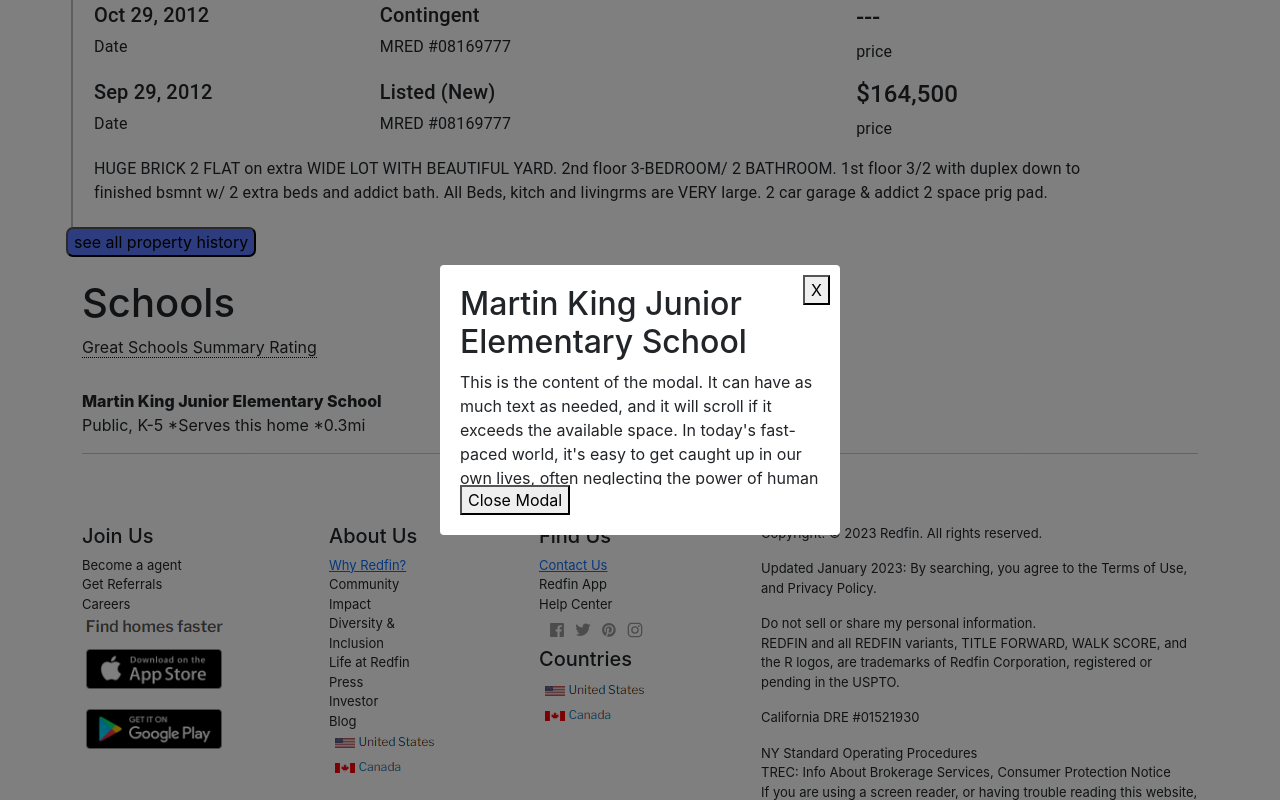
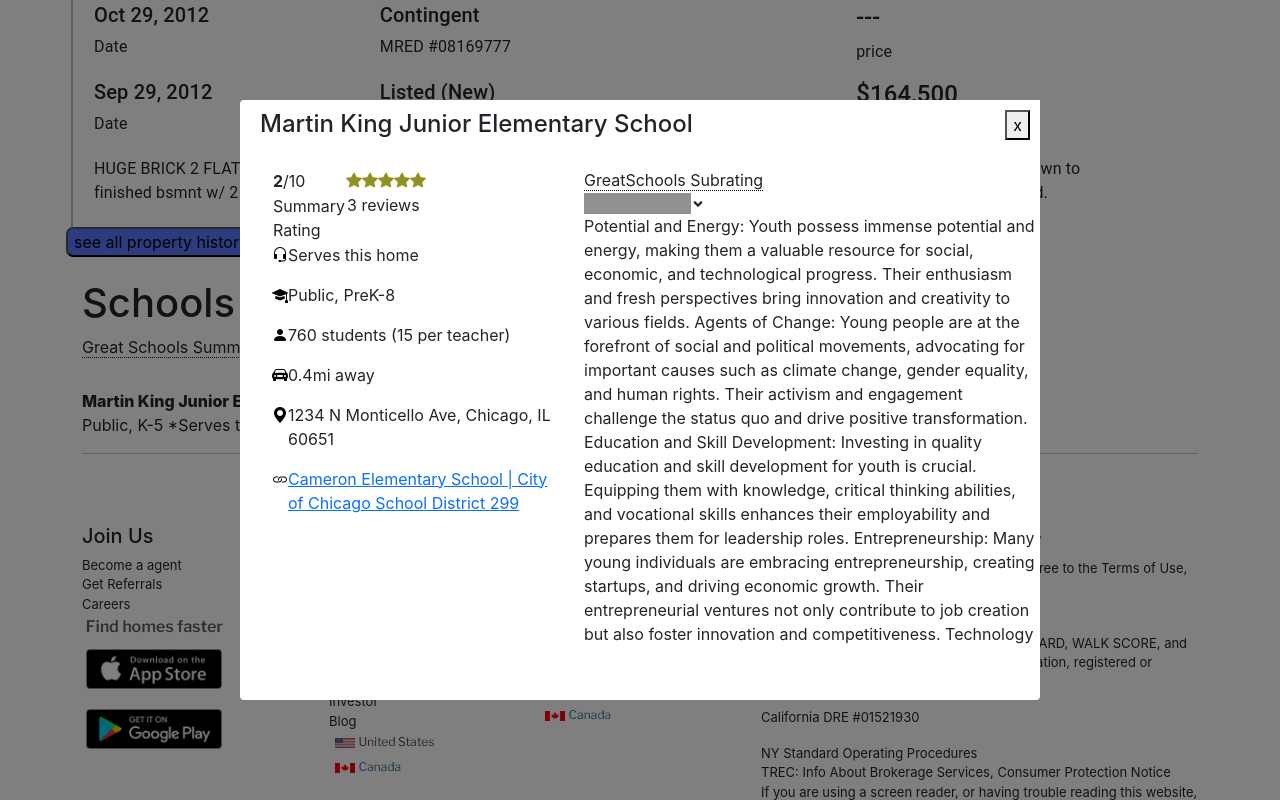
Before and after one commit to abhinav-sharma1611/realestaterealty, a React (Create React App) app: page /blog in a window 1280 px wide. Both pictures are taken after a click on the element "Martin King Junior Elementary School". Shown: the part 4108-4908 px from the top of the page. Built offline with nearby package versions, Linux system fonts and the light colour scheme.

Commit message:
School tab

```diff
--- a/package.json
+++ b/package.json
@@ -17,6 +17,7 @@
     "jquery": "^3.7.0",
     "react": "^18.2.0",
     "react-dom": "^18.2.0",
+    "react-icons": "^4.10.1",
     "react-router-dom": "^6.14.1",
     "react-scripts": "5.0.1",
     "styled-components": "^6.0.3",
--- a/public/index.html
+++ b/public/index.html
@@ -19,6 +19,9 @@
     <link rel="manifest" href="%PUBLIC_URL%/manifest.json" />
     <link href="https://cdn.jsdelivr.net/npm/bootstrap@5.3.0/dist/css/bootstrap.min.css" rel="stylesheet" integrity="sha384-9ndCyUaIbzAi2FUVXJi0CjmCapSmO7SnpJef0486qhLnuZ2cdeRhO02iuK6FUUVM" crossorigin="anonymous">
     <script src="https://cdn.jsdelivr.net/npm/bootstrap@5.3.0/dist/js/bootstrap.bundle.min.js" integrity="sha384-geWF76RCwLtnZ8qwWowPQNguL3RmwHVBC9FhGdlKrxdiJJigb/j/68SIy3Te4Bkz" crossorigin="anonymous"></script>
+    <link rel="manifest" href="%PUBLIC_URL%/manifest.json" />
+    <link href="https://cdn.jsdelivr.net/npm/bootstrap@5.3.0/dist/css/bootstrap.min.css" rel="stylesheet" integrity="sha384-9ndCyUaIbzAi2FUVXJi0CjmCapSmO7SnpJef0486qhLnuZ2cdeRhO02iuK6FUUVM" crossorigin="anonymous">
+    <link rel="stylesheet" href="https://cdn.jsdelivr.net/npm/bootstrap-icons@1.10.5/font/bootstrap-icons.css">
     <!--
       Notice the use of %PUBLIC_URL% in the tags above.
       It will be replaced with the URL of the `public` folder during the build.
--- a/src/component/App.css
+++ b/src/component/App.css
@@ -825,3 +825,127 @@
     transform: scale(1.03);
     box-shadow: 0 13px 40px -5px hsla(240, 30.1%, 28%, 0.12), 0 8px 32px -8px hsla(0, 0%, 0%, 0.14), 0 -6px 32px -6px hsla(0, 0%, 0%, 0.02);
   }
+
+
+  .tent{
+    cursor: pointer;
+    margin-top: 30px;
+    /* width: 8000px; */
+    font: inherit;
+    font-weight: 800;
+}
+.tent2{
+    cursor: pointer;
+}
+
+.tent:hover{
+    color: rgb(44, 156, 110);
+}
+.tent2:hover{
+    color: rgb(44, 156, 110);
+}
+
+.cnt{
+   width: 900px;
+}
+.und{
+    border-bottom: 1px dotted black;
+}
+
+/* .lpuXrw{
+    width: 1000px;
+}
+
+.cnt5{
+    width: 1000px;
+} */
+
+.tex{
+    display: flex;
+    margin-top: 20px;
+
+}
+
+/* .fix{
+    box-sizing: border-box;
+} */
+
+.headd{
+    align-items: flex-start;
+    background-color: #fff;
+    border-bottom: 1px solid transparent;
+    box-sizing: border-box;
+    display: flex;
+    left: 0;
+    /* padding: 1.5rem 1.5rem 1rem 1.5rem; */
+    padding-top: 10px;
+    position: -webkit-sticky;
+    position: sticky;
+    top: 0;
+    z-index: 10051;
+    margin-top: 0;
+}
+
+
+
+.rating a{
+    text-decoration: dotted;
+  }
+
+  .rating2{
+    display: flex;
+    font-size: smaller;
+
+  }
+
+  .bi-star-fill{
+    color: rgb(146, 146, 33);
+    font-size: medium;
+  }
+
+  .rate{
+    display: flex;
+  }
+  .rating, .rating2{
+    flex:0.2;
+  }
+  .rate p{
+    margin: 1px;
+  }
+
+  .side1{
+    width: 40%;
+  }
+  .side2{
+    margin-left: 20px;
+    width: 60%;
+}
+
+.icon-1{
+    display: flex;
+    /* margin-right: 10px;   */
+  }
+
+  .u{
+    color: black;
+
+  }
+
+  .dash a{
+    text-decoration: dotted;
+    font-weight: bold;
+  }
+
+  .tt{
+    border-bottom: 1px dotted black;
+  }
+
+/* below */
+
+.sc2{
+    margin-top: 0px;
+    margin-left: 10px;
+}
+.container3{
+    margin-top: 10px;
+}
--- a/src/component/School.js
+++ b/src/component/School.js
@@ -1,6 +1,8 @@
 import React, { useState } from 'react';
 import styled from 'styled-components';
 import './contact.css'
+import Dropdown from './dpdwn';
+// import School2 from './SchoolClone';
 
 const ModalOverlay = styled.div`
   position: fixed;
@@ -16,14 +18,15 @@
 
 const ModalContainer = styled.div`
   background-color: #fff;
-  width: 400px;
-  padding: 20px;
+  width: 800px;
+  height: 600px;
+  padding-left: 20px;
   border-radius: 4px;
   position: relative;
 `;
 
 const ModalContent = styled.div`
-  max-height: 200px;
+  max-height: 550px;
   overflow-y: auto;
 `;
 
@@ -57,24 +60,126 @@
       {isModalOpen && (
         <ModalOverlay >
           <ModalContainer className='cnt5'>
-            <CloseButton onClick={handleCloseModal}>X</CloseButton>
+
             <ModalContent >
+              <div className='headd'>
+              <h4 className='fix'>Martin King Junior Elementary School</h4>
+              <CloseButton onClick={handleCloseModal}>x</CloseButton>
+              </div>
+            <div className='tex'>
+<div className='side1'>
+              <div >
+              <div className='container'>
+        <div className='rate'>
+        <div className='rating'>
+            <p><b>2</b>/10</p>
+            <p>Summary Rating</p>
+        </div>
+        <div className='rate-2'>
+        <div className='rating2'>
+        <i class="bi bi-star-fill"></i>
+        <i class="bi bi-star-fill"></i>
+        <i class="bi bi-star-fill"></i>
+        <i class="bi bi-star-fill"></i>
+        <i class="bi bi-star-fill"></i>
 
-              <h2 className='fix'>Martin King Junior Elementary School</h2>
-              <p className='fix'>
-                This is the content of the modal. It can have as much text as needed, and it will scroll
-                if it exceeds the available space. In today's fast-paced world, it's easy to get caught up in
-                our own lives, often neglecting the power of human connection. However, amidst the technological
-                advancements and increasing isolation, the significance of genuine connections cannot be undermined.
-                Human connection plays a vital role in our emotional well-being, personal growth, and societal harmony.
-                This essay will explore the importance of human connection and how it influences various aspects of
-                 our lives.
-              </p>
+        </div>
+        <p>3 reviews</p>
+        </div>
+
+        </div>
+
+    </div>
+              </div>
+
+              <div className='container'>
+        <div className='big'>
+            <div className='icon-1'>
+                <div className='icon-11'>
+                <i class="bi bi-headset u"></i>
+
+                </div>
+                <div className='icon-content'>
+                  <p>Serves this home</p>
+                </div>
+            </div>
+
+            <div className='icon-1'>
+                <div className='icon-11'>
+                <i class="bi bi-mortarboard-fill u"></i>
+                </div>
+                <div className='icon-content'>
+                    <p>Public, PreK-8</p>
+                </div>
+            </div>
+            <div className='icon-1'>
+                <div className='icon-11'>
+                <i class="bi bi-person-fill u"></i>
+                </div>
+                <div className='icon-content'>
+                    <p>760 students (15 per teacher)</p>
+                </div>
+            </div>
+            <div className='icon-1'>
+                <div className='icon-11'>
+                <i class="bi bi-car-front-fill u"></i>
+                </div>
+                <div className='icon-content'>
+                <p>0.4mi away</p>
+                </div>
+            </div>
+            <div className='icon-1'>
+                <div className='icon-11'>
+                <i class="bi bi-geo-alt-fill u"></i>
+                </div>
+                <div className='icon-content'>
+                    <p>1234 N Monticello Ave, Chicago, IL 60651</p>
+                </div>
+            </div>
+            <div className='icon-1'>
+                <div className='icon-11'>
+                <i class="bi bi-link u"></i>
+                </div>
+                <div className='icon-content'>
+                  <p><a className='dash'>Cameron Elementary School | City of Chicago School District 299</a></p>
+                </div>
+            </div>
+        </div>
+
+    </div>
+              </div>
+              <div className='side2'>
+              <span className='tt'>GreatSchools Subrating</span>
+             <Dropdown />
+             <p>Potential and Energy: Youth possess immense potential and energy, making them a valuable resource for social, economic, and technological progress. Their enthusiasm and fresh perspectives bring innovation and creativity to various fields.
+
+Agents of Change: Young people are at the forefront of social and political movements, advocating for important causes such as climate change, gender equality, and human rights. Their activism and engagement challenge the status quo and drive positive transformation.
+
+Education and Skill Development: Investing in quality education and skill development for youth is crucial. Equipping them with knowledge, critical thinking abilities, and vocational skills enhances their employability and prepares them for leadership roles.
+
+Entrepreneurship: Many young individuals are embracing entrepreneurship, creating startups, and driving economic growth. Their entrepreneurial ventures not only contribute to job creation but also foster innovation and competitiveness.
+
+Technology and Digital Natives: Youth are the digital natives, growing up with advanced technology. They have a deep understanding of digital platforms and their potential, which can be harnessed to address societal issues and bridge the digital divide.
+
+Challenges and Opportunities: While youth face challenges such as unemployment, limited access to resources, and social inequalities, these challenges also present opportunities for them to drive change, find innovative solutions, and contribute to sustainable development.
+
+Diversity and Inclusion: Recognizing and promoting diversity and inclusion among youth is essential. Embracing different perspectives, cultures, and backgrounds leads to more inclusive societies and fosters social cohesion.
+
+Mental Health and Well-being: Paying attention to the mental health and well-being of young people is crucial. Providing support systems, promoting mental health awareness, and addressing stigma can help them lead fulfilling lives and reach their potential.
+
+In conclusion, empowering and involving youth is vital for creating a prosperous and sustainable future. Their energy, ideas, and passion have the power to shape societies positively, and investing in their education, skills, and well-being is a wise choice for any nation or community.</p>
+              </div>
+
+              </div>
+
             </ModalContent>
-            <button onClick={handleCloseModal}>Close Modal</button>
+            {/* <button onClick={handleCloseModal}>Close Modal</button> */}
           </ModalContainer>
         </ModalOverlay>
+
       )}
+      {/* <School2 className="sc2"/>
+      <School2 className="sc2"/> */}
     </div>
   );
 };
--- /dev/null
+++ b/src/component/dpdwn.js
@@ -0,0 +1,47 @@
+import React, { useState } from 'react';
+import { FaAngleDown } from 'react-icons/fa';
+
+const Dropdown = () => {
+  const options = [
+    { value: 'option1', label: 'Option 1', content: 'Content for Option 1' },
+    { value: 'option2', label: 'Option 2', content: 'Content for Option 2' },
+    { value: 'option3', label: 'Option 3', content: 'Content for Option 3' }
+  ];
+
+  const [selectedOption, setSelectedOption] = useState('');
+
+  const handleOptionSelect = (option) => {
+    setSelectedOption(option);
+  };
+
+  return (
+    <div className="text-dropdown">
+      <div className="dropdown-header" onClick={() => setSelectedOption('')}>
+        {selectedOption ? (
+          <div className="selected-option">{selectedOption.label}</div>
+        ) : (
+          <div className="placeholder">Select an option</div>
+        )}
+        <FaAngleDown className="dropdown-icon" />
+      </div>
+      <div className="dropdown-content">
+        {selectedOption && (
+          <p>{selectedOption.content}</p>
+        )}
+      </div>
+      <ul className="dropdown-menu">
+        {options.map((option) => (
+          <li
+            key={option.value}
+            className={selectedOption === option ? 'active' : ''}
+            onClick={() => handleOptionSelect(option)}
+          >
+            {option.label}
+          </li>
+        ))}
+      </ul>
+    </div>
+  );
+};
+
+export default Dropdown;
```
Also changed, not shown: 1 other file (tests, documents, lock files or other folders).
